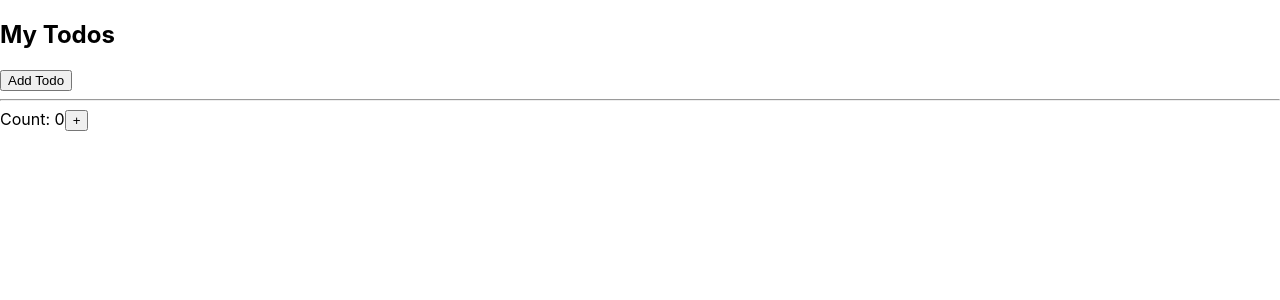
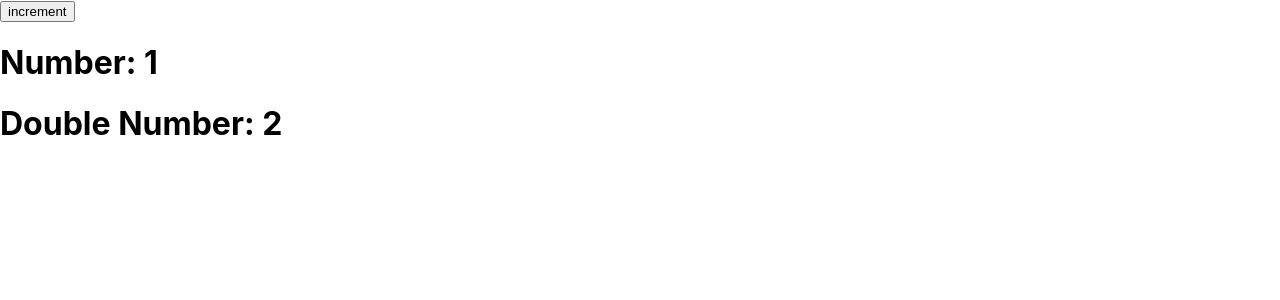
Before and after one commit to honglytech/react-cheat-sheet, a React (Create React App) app: page / in a window 1280 px wide. Shown: the top 300 px of the page. Built offline with nearby package versions, Linux system fonts and the light colour scheme.

Commit message:
useMemo Hook

```diff
--- a/src/App.js
+++ b/src/App.js
@@ -1,32 +1,14 @@
-import { useState, useCallback } from "react";
-import Todos from "./Todos";
+import { useState } from "react";
+import Child from "./Child";
 
 function App() {
-  const [count, setCount] = useState(0);
-  const [todos, setTodos] = useState([]);
-
-  const increment = () => {
-    setCount((c) => c + 1);
-  };
-
-  // const addTodo = () => {
-  //   setTodos((t) => [...t, "New Todo"]);
-  // };
-
-  // Use the useCallback Hook to prevent the Todos component from re-rendering if not neccessary
-  const addTodo = useCallback(() => {
-    setTodos((t) => [...t, "New Todo"]);
-  }, []);
+  const [num, setNum] = useState(1);
 
   return (
-    <>
-      <Todos todos={todos} addTodo={addTodo} />
-      <hr />
-      <div>
-        Count: {count}
-        <button onClick={increment}>+</button>
-      </div>
-    </>
+    <div>
+      <button onClick={() => setNum(num + 1)}>increment</button>
+      <Child number={num} />
+    </div>
   );
 }
 
--- a/src/Child.js
+++ b/src/Child.js
@@ -1,9 +1,17 @@
-function Child() {
+import { useMemo } from "react";
+
+function Child({ number }) {
+  // Use the useMemo hook to memoize the result of the expensive calculation
+  const memoizedDoubleNumber = useMemo(() => {
+    console.log("calculating doubleNumber");
+    return number * 2;
+  }, [number]);
+
   return (
     <div>
-      <p>The current theme is:</p>
+      <h1>Number: {number}</h1>
+      <h1>Double Number: {memoizedDoubleNumber}</h1>
     </div>
   );
 }
-
 export default Child;
```
